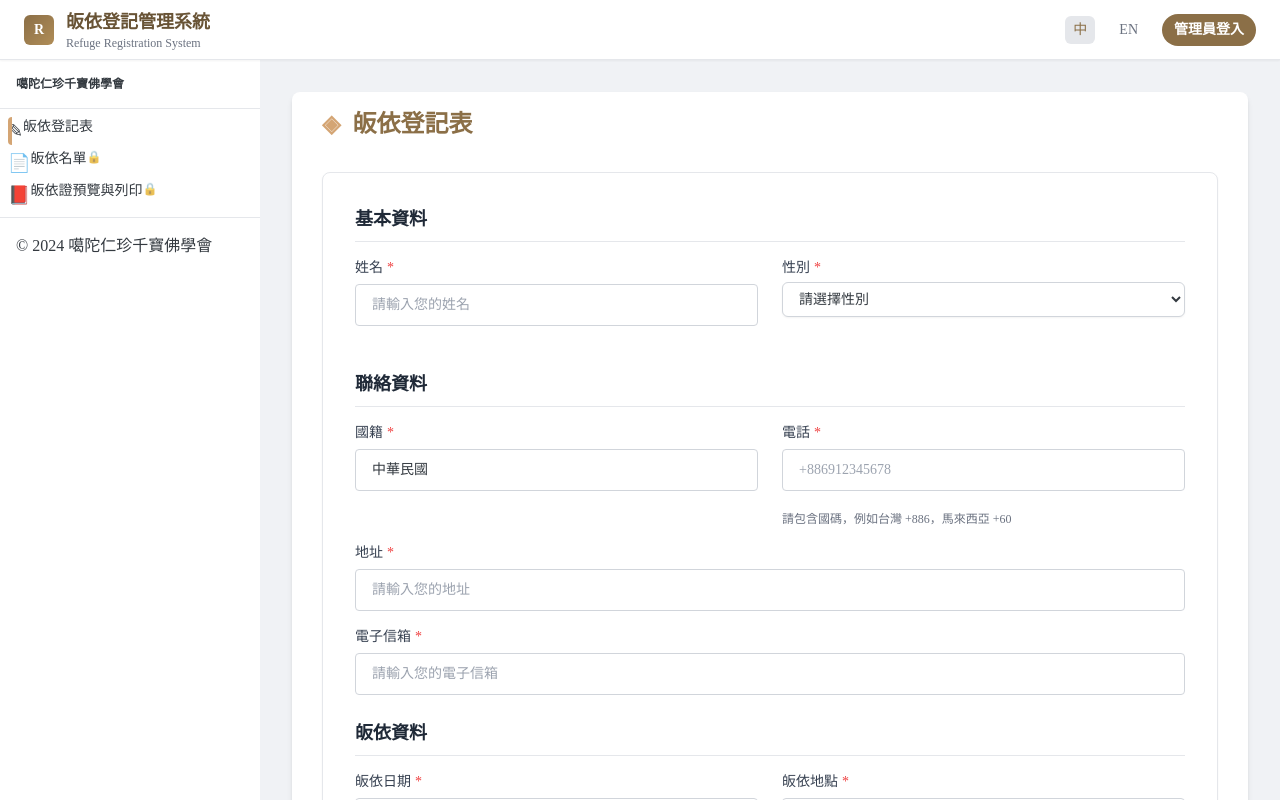
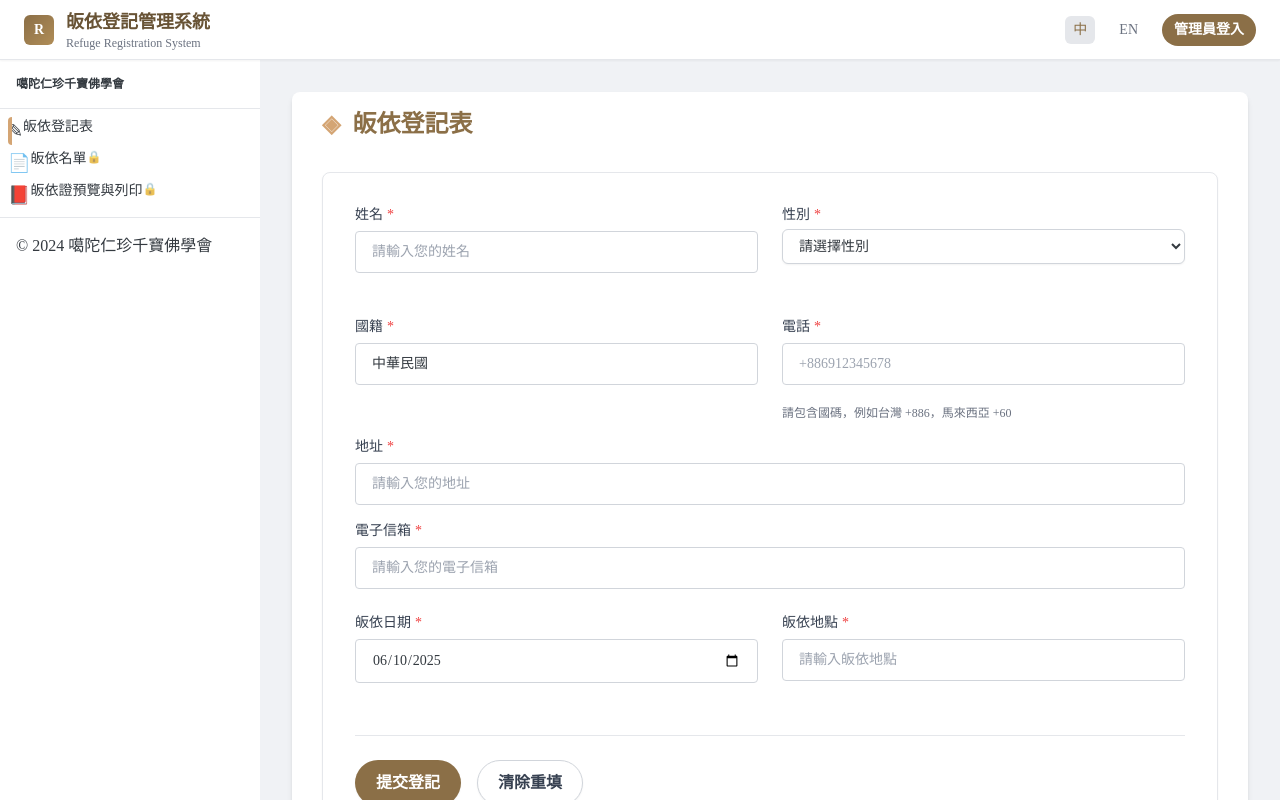
Before and after one commit to ChodarRigzin/refuge-registration-system, a React (Vite) app: page / in a window 1280 px wide. Shown: the top 800 px of the page. Built offline with nearby package versions, Linux system fonts and the light colour scheme; no server answers; the database is empty.

Commit message:
fix: Correct global styles and finalize all translations

```diff
--- a/src/components/RegistrationForm.tsx
+++ b/src/components/RegistrationForm.tsx
@@ -145,8 +145,9 @@ export const RegistrationForm = () => {
 
       <div className="bg-white rounded-lg shadow-sm border border-gray-200 p-6 md:p-8">
         <div className="space-y-6">
+          {/* 基本資料 */}
           <div>
-            <h3 className="text-lg font-semibold text-gray-800 mb-4 pb-2 border-b">基本資料</h3>
+            <h3 className="text-lg ...">{translations.subheadingBasicInfo}</h3>
             <div className="grid md:grid-cols-2 gap-4 md:gap-6">
               <div><Input label={translations.name} id="name" name="name" value={formData.name} onChange={handleChange} onBlur={() => handleBlur('name')} placeholder={translations.namePlaceholder || '請輸入您的姓名'} isRequired error={getFieldError('name')} disabled={isSubmitting}/></div>
               <div>
@@ -158,8 +159,9 @@ export const RegistrationForm = () => {
               </div>
             </div>
           </div>
+           {/* 聯絡資料 */}
           <div>
-            <h3 className="text-lg font-semibold text-gray-800 mb-4 pb-2 border-b">聯絡資料</h3>
+            <h3 className="text-lg ...">{translations.subheadingContactInfo}</h3>
             <div className="space-y-4">
               <div className="grid md:grid-cols-2 gap-4 md:gap-6">
                 <Input label={translations.nationality} id="nationality" name="nationality" value={formData.nationality} onChange={handleChange} onBlur={() => handleBlur('nationality')} placeholder={translations.nationalityPlaceholder || '請輸入國籍'} isRequired error={getFieldError('nationality')} disabled={isSubmitting}/>
@@ -172,8 +174,9 @@ export const RegistrationForm = () => {
               <Input label={translations.email} id="email" name="email" type="email" value={formData.email} onChange={handleChange} onBlur={() => handleBlur('email')} placeholder={translations.emailPlaceholder || '請輸入電子郵件'} isRequired error={getFieldError('email')} disabled={isSubmitting}/>
             </div>
           </div>
+          {/* 皈依資料 */}
           <div>
-            <h3 className="text-lg font-semibold text-gray-800 mb-4 pb-2 border-b">皈依資料</h3>
+            <h3 className="text-lg ...">{translations.subheadingRefugeInfo}</h3>
             <div className="grid md:grid-cols-2 gap-4 md:gap-6">
               <Input label={translations.refugeDate} id="refugeDate" name="refugeDate" type="date" value={formData.refugeDate} onChange={handleChange} onBlur={() => handleBlur('refugeDate')} isRequired error={getFieldError('refugeDate')} disabled={isSubmitting} max={new Date().toISOString().split('T')[0]}/>
               <Input label={translations.refugePlace} id="refugePlace" name="refugePlace" value={formData.refugePlace} onChange={handleChange} onBlur={() => handleBlur('refugePlace')} placeholder={translations.refugePlacePlaceholder || '請輸入皈依地點'} isRequired error={getFieldError('refugePlace')} disabled={isSubmitting}/>
--- a/src/services/pdfCertificateService.ts
+++ b/src/services/pdfCertificateService.ts
@@ -416,7 +416,7 @@ function generateCertificateHTML(personData: any): string {
   <!-- A5 Sheet 11: 戒律攝要 + 戒律攝要 -->
   <div class="a5-sheet">
     <div class="page teachings-page">
-    <h3>皈依學處攝要分三：</h3>
+    <h3>皈依學處攝要分三</h3>
     <p>所捨學處、所取學處、通分學處。</p>
     <h3>一、所捨學處</h3>
     <p>(一)皈依佛後，不能皈依世間鬼神。</p>
```
Also changed, not shown: src/index.css (+9 -0 lines).
